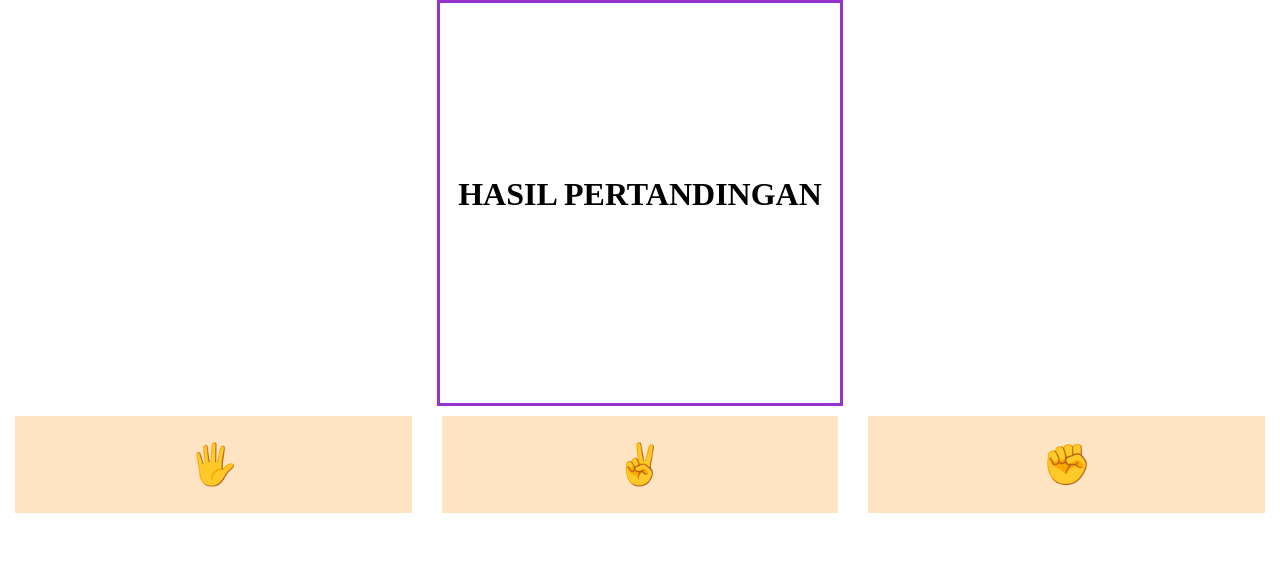
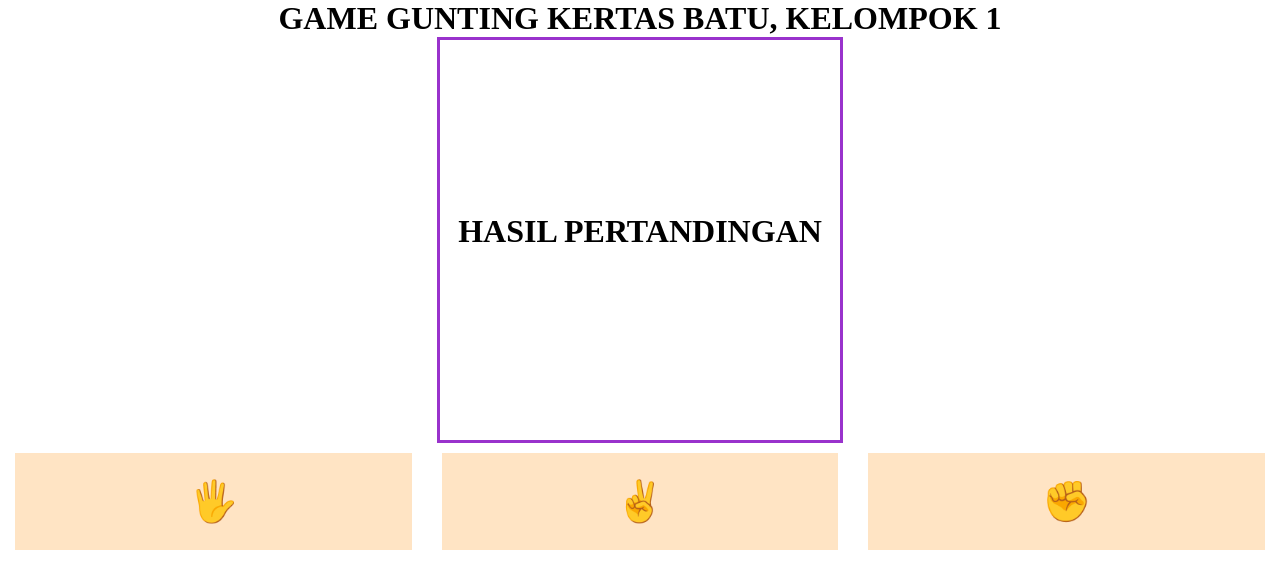
Before and after one commit to porogege/apajo, a plain HTML site: page index.html in a window 1280 px wide. Drawn offline with Linux system fonts and the light colour scheme.

Commit message:
Update index.html

```diff
--- a/index.html
+++ b/index.html
@@ -11,6 +11,7 @@
 </head>
 
 <body>
+    <center><h1>GAME GUNTING KERTAS BATU, KELOMPOK 1</h1></center>
     <div id="app">
         <div class="summary">
             <h1 class="title">HASIL PERTANDINGAN</h1>
```
